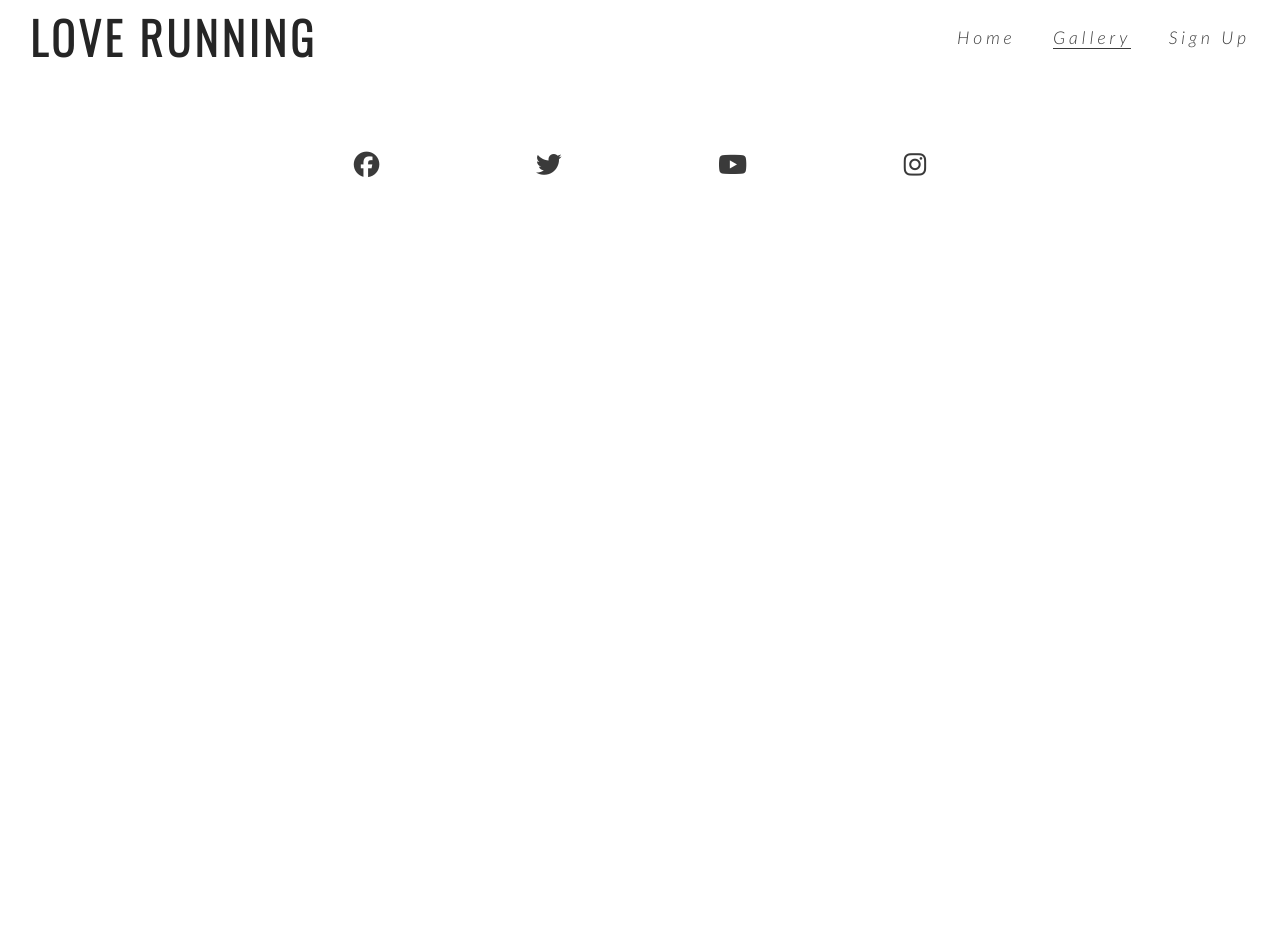
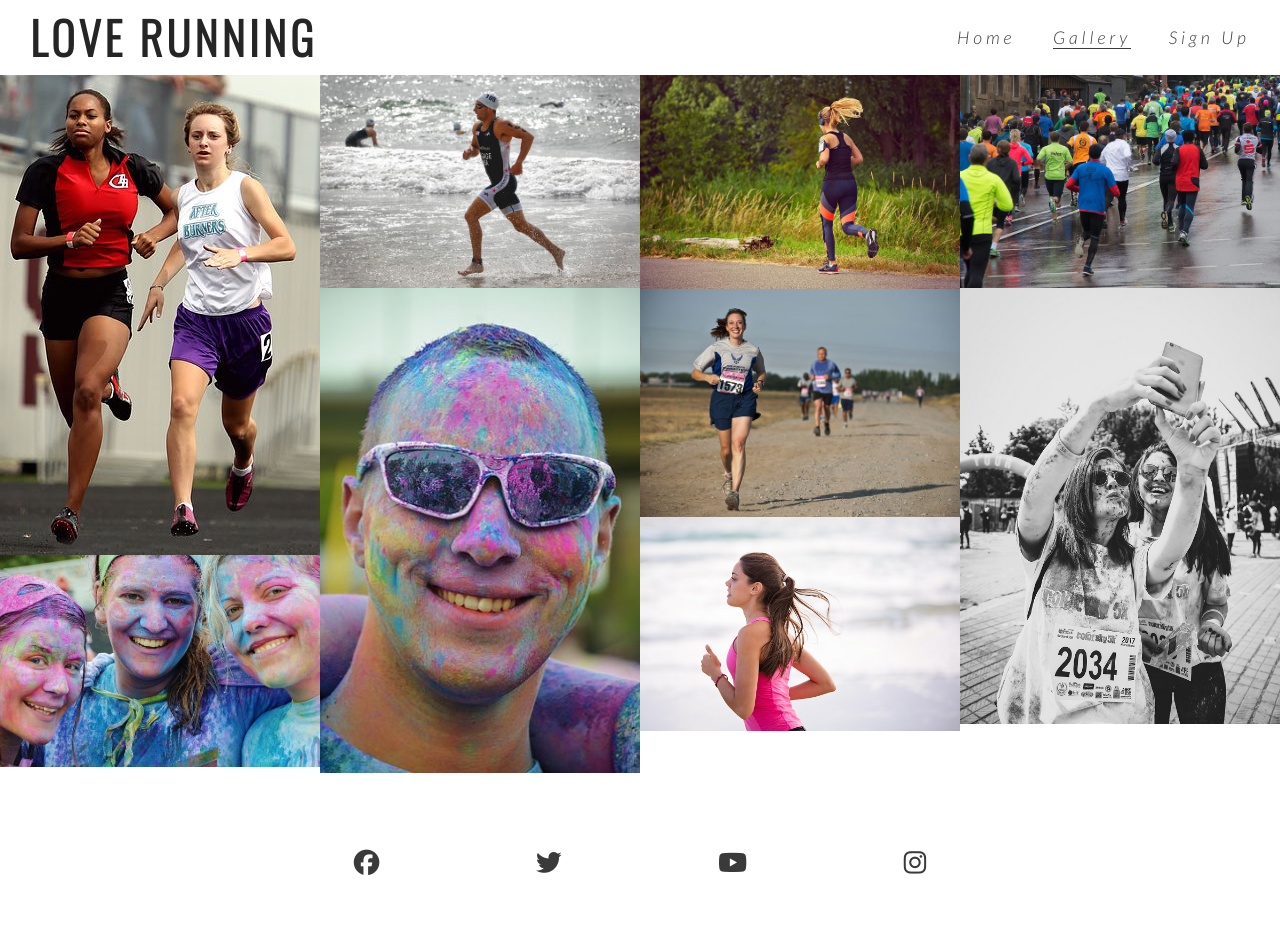
Before and after one commit to shaneforde5613/love-running, a plain HTML site: page gallery.html in a window 1280 px wide. Before the commit the page ends 800 px from the top, so only its background shows below. Drawn offline with nearby package versions, Linux system fonts and the light colour scheme.

Commit message:
Add gallery images and masonry styling

```diff
--- a/assets/css/style.css
+++ b/assets/css/style.css
@@ -223,3 +223,14 @@ footer {
   color: #3a3a3a;
 
 }
+
+#photos{
+  clear:both;
+  line-height: 0;
+  column-count: 4;
+  column-gap: 0;
+}
+
+#photos > img{
+  width: 100%;
+}
--- a/gallery.html
+++ b/gallery.html
@@ -32,6 +32,19 @@
         </nav>
     </header>
 
+    <section id="photos">
+        <img src="assets/images/gallery/athletes.jpg" alt="Two athletes running together">
+        <img src="assets/images/gallery/girls.jpg" alt="Two girls at charity paint running festival">
+        <img src="assets/images/gallery/runner3.jpg" alt="Solo male runner jogging on a beach">
+        <img src="assets/images/gallery/man.jpg" alt="Man at charity paint running festival">
+        <img src="assets/images/gallery/runner1.jpg" alt="Solo female runner jogging through phoenix park">
+        <img src="assets/images/gallery/runner2.jpg" alt="Runners competing in marathon">
+        <img src="assets/images/gallery/runner4.jpg" alt="Solo female runner jogging on a beach">
+        <img src="assets/images/gallery/running_gang.jpg" alt="Large group of runners taking part in a marathon on a rainy day">
+        <img src="assets/images/gallery/mud-run.jpg" alt="Two women runners taking a muddy selfie after the Mud Runners Championship">
+    </section>
+
+
     <footer>
         <ul class="social-networks">
             <li> <a href="https://www.facebook.com/" target="_blank" rel="noopener" aria-label="Visit our Facebook page (opens in a new tab)"><i class="fa-brands fa-facebook"></i></a></li>
```
Also changed, not shown: index.html (+0 -3 lines), assets/images/gallery/athletes.jpg (added), assets/images/gallery/girls.jpg (added), assets/images/gallery/man.jpg (added), assets/images/gallery/mud-run.jpg (added), assets/images/gallery/runner1.jpg (added), assets/images/gallery/runner2.jpg (added), assets/images/gallery/runner3.jpg (added), assets/images/gallery/runner4.jpg (added), assets/images/gallery/running_gang.jpg (added).
